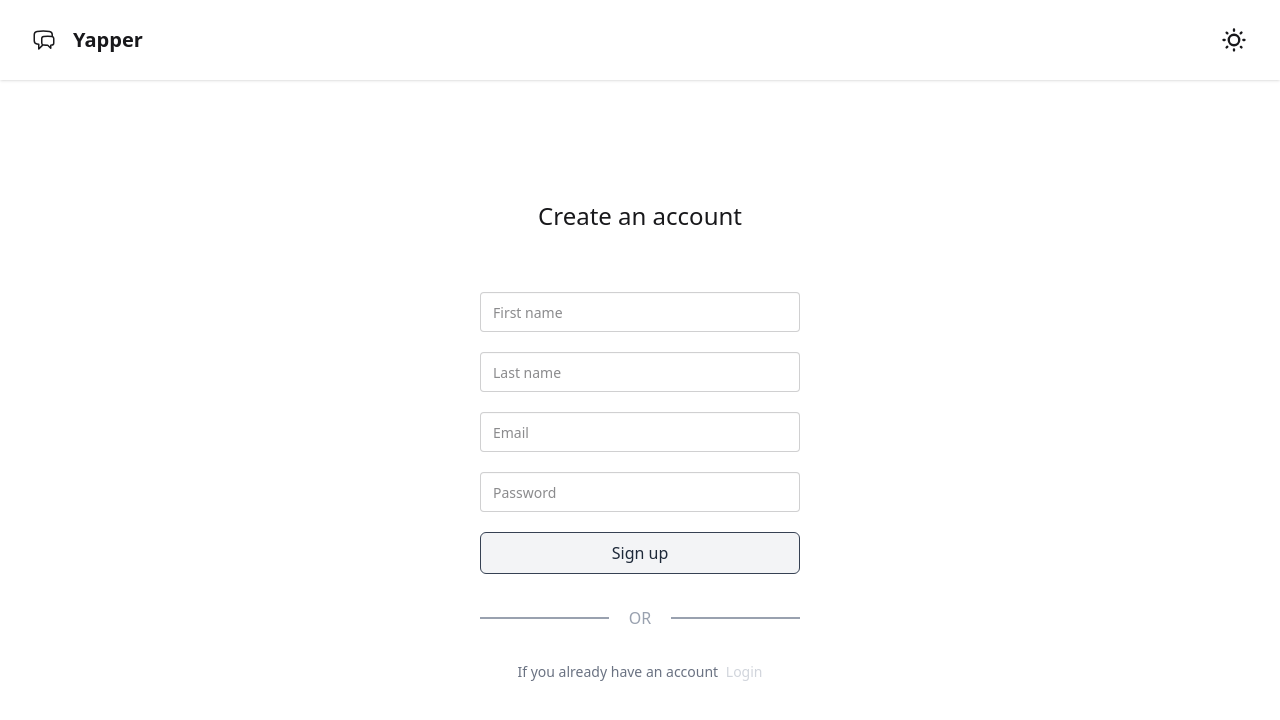
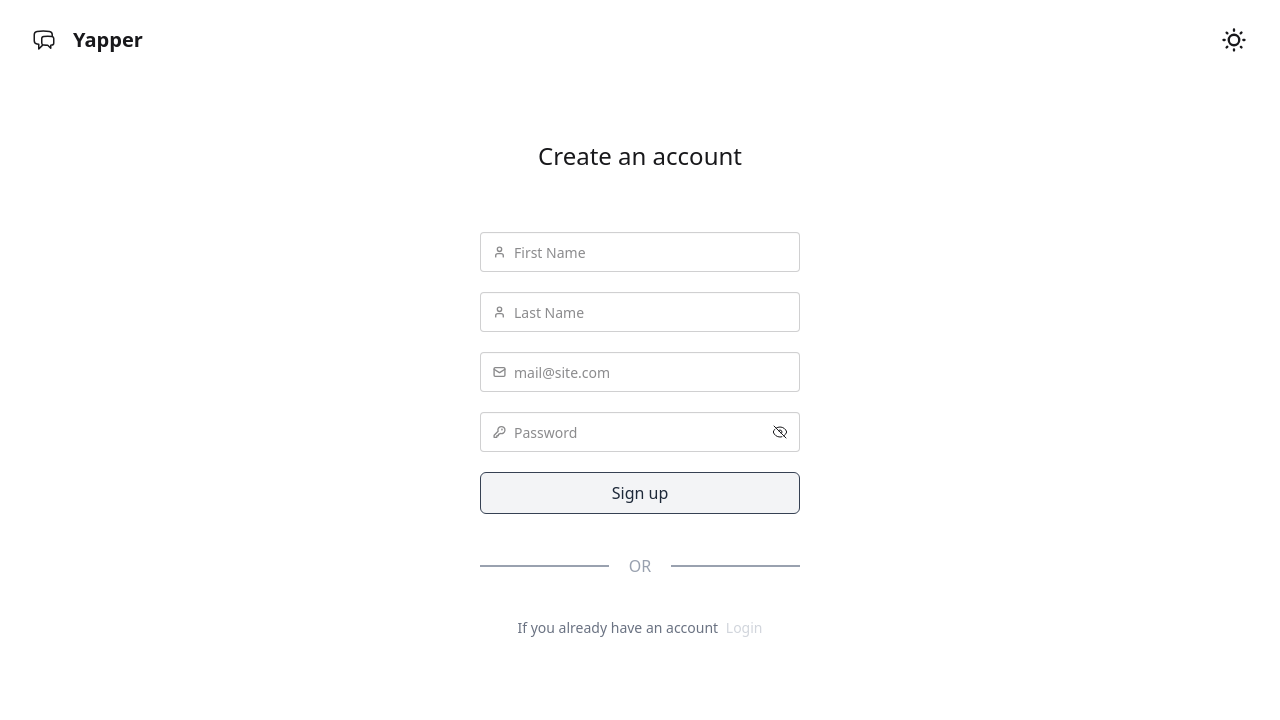
Before and after one commit to harneetsahi/chatApp-Yapper, a React (Vite) app in the folder frontend/: page /signup in a window 1280 px wide. Shown: the top 720 px of the page. Built offline with nearby package versions, Linux system fonts and the light colour scheme; no server answers.

Commit message:
completed signup signin store functionality

```diff
--- a/frontend/package.json
+++ b/frontend/package.json
@@ -16,9 +16,8 @@
     "emoji-picker-react": "^4.12.0",
     "react": "^19.0.0",
     "react-dom": "^19.0.0",
-    "react-redux": "^9.2.0",
+    "react-hot-toast": "^2.5.2",
     "react-router-dom": "^7.3.0",
-    "react-toastify": "^11.0.5",
     "socket.io-client": "^4.8.1",
     "tailwindcss": "^4.0.9",
     "zustand": "^5.0.3"
--- a/frontend/src/App.tsx
+++ b/frontend/src/App.tsx
@@ -1,10 +1,11 @@
 import { BrowserRouter, Routes, Route, Navigate } from "react-router-dom";
+import { Toaster } from "react-hot-toast";
+import { useEffect } from "react";
 import Dashboard from "./pages/Dashboard";
 import Signup from "./pages/Signup";
 import Signin from "./pages/Signin";
 import Home from "./pages/Home";
 import { useAuthStore } from "./store/useAuthStore";
-import { useEffect } from "react";
 import Loader from "./components/Loader";
 import Navbar from "./components/Navbar";
 
@@ -27,6 +28,7 @@ function App() {
   return (
     <>
       <BrowserRouter>
+        <Toaster position="top-right" reverseOrder={false} />
         <Navbar />
         <Routes>
           <Route
--- a/frontend/src/components/Button.tsx
+++ b/frontend/src/components/Button.tsx
@@ -1,7 +1,11 @@
+import React from "react";
+
 interface ButtonProps {
   variant: "primary" | "chat";
-  text: string;
+  text: string | React.JSX.Element;
   type?: "submit" | "button";
+  disabled?: boolean;
+  onClick?: () => void;
 }
 
 const variantStyles = {
@@ -12,11 +16,13 @@ const variantStyles = {
 const defaultStyles =
   "border-1 border-gray-700 py-2 rounded-md bg-gray-100 text-gray-800 cursor-pointer";
 
-function Button({ variant, text, type }: ButtonProps) {
+function Button({ variant, text, type, onClick, disabled }: ButtonProps) {
   return (
     <button
       type={type}
       className={`${variantStyles[variant]} ${defaultStyles}`}
+      onClick={onClick}
+      disabled={disabled}
     >
       {text}
     </button>
--- a/frontend/src/components/Navbar.tsx
+++ b/frontend/src/components/Navbar.tsx
@@ -7,7 +7,7 @@ function Navbar() {
 
   return (
     <>
-      <div className="navbar bg-base-100 shadow-sm px-8 py-5">
+      <div className="navbar bg-base-100 px-8 py-5">
         <div className="flex-none">
           <ChatIcon />
         </div>
--- a/frontend/src/pages/Dashboard.tsx
+++ b/frontend/src/pages/Dashboard.tsx
@@ -4,7 +4,6 @@ import MessageBubble from "../components/MessageBubble";
 import Input from "../components/Input";
 import Button from "../components/Button";
 import EmojiPicker, { EmojiClickData } from "emoji-picker-react";
-import Navbar from "../components/Navbar";
 import { useAuthStore } from "../store/useAuthStore";
 
 function Dashboard() {
@@ -14,17 +13,17 @@ function Dashboard() {
   const [emojiOpen, setEmojiOpen] = useState(false);
   const [textField, setTextField] = useState("");
 
-  const socket = io("ws://localhost:3000");
-  useEffect(() => {
-    socket.on("message", (event) => {
-      setMessages((messages) => [...messages, event.data]);
-      console.log(messages);
-    });
+  // const socket = io("ws://localhost:3000");
+  // useEffect(() => {
+  //   socket.on("message", (event) => {
+  //     setMessages((messages) => [...messages, event.data]);
+  //     console.log(messages);
+  //   });
 
-    return () => {
-      socket.off("message");
-    };
-  }, []);
+  //   return () => {
+  //     socket.off("message");
+  //   };
+  // }, []);
 
   const handleEmoji = (e: EmojiClickData) => {
     setTextField((prev) => prev + e.emoji);
@@ -45,8 +44,7 @@ function Dashboard() {
 
   return (
     <>
-      <Navbar />
-      <div className="h-screen flex flex-col p-5 pt-13">
+      <div className="h-full flex flex-col justify-between p-5">
         <div className="self-center">
           <h1 className="text-2xl">Private Chat Room</h1>
         </div>
--- a/frontend/src/pages/Signin.tsx
+++ b/frontend/src/pages/Signin.tsx
@@ -1,12 +1,17 @@
 import { Link } from "react-router-dom";
+import toast from "react-hot-toast";
 import Button from "../components/Button";
 import MailIcon from "../icons/MailIcon";
 import Input from "../components/Input";
 import PasswordIcon from "../icons/PasswordIcon";
 import { useState } from "react";
 import { useAuthStore } from "../store/useAuthStore";
+import Eye from "../icons/Eye";
+import EyeClose from "../icons/EyeClose";
+import Loader from "../components/Loader";
 
 function Signin() {
+  const [showPassword, setShowPassword] = useState(false);
   const [formData, setFormData] = useState({
     email: "",
     password: "",
@@ -14,15 +19,14 @@ function Signin() {
 
   const { signin, isSigningIn } = useAuthStore();
 
-  const validateForm = () => {};
-
   const handleSubmit = (e: React.FormEvent<HTMLFormElement>) => {
     e.preventDefault();
+    signin(formData);
   };
 
   return (
     <>
-      <div className="flex flex-col items-center h-full pt-30">
+      <div className="flex flex-col items-center h-full justify-center mt-20">
         <h1 className="text-2xl">Log in</h1>
 
         <section className="mt-10">
@@ -44,9 +48,10 @@ function Signin() {
               maxLength={50}
               required={true}
             />
+            <div className="flex relative">
               <Input
                 icon={<PasswordIcon />}
-              type="password"
+                type={showPassword ? "text" : "password"}
                 id="password"
                 placeholder="Password"
                 onChange={(e) =>
@@ -56,11 +61,21 @@ function Signin() {
                 name="password"
                 minLength={8}
                 maxLength={16}
-              pattern="(?=.*\d)(?=.*[a-z])(?=.*[A-Z]).{8,}"
-              title="Must be 8 characters to 16 characters, including number, lowercase letter, uppercase letter, special character"
+                pattern="^(?=.*[A-Z])(?=.*[a-z])(?=.*\d)(?=.*[^\w\s]).{8,16}$"
+                title="Must be 8 to 16 letters long, including 1 number, 1 lowercase letter, 1 uppercase letter, 1 special character"
                 required={true}
               />
-            <Button variant="primary" text={"Log in"} />
+              <button
+                onClick={() => setShowPassword(!showPassword)}
+                className="absolute top-0 bottom-0 right-3"
+              >
+                {showPassword ? <Eye /> : <EyeClose />}
+              </button>
+            </div>
+            <Button
+              variant="primary"
+              text={isSigningIn ? <Loader /> : "Log in"}
+            />
           </form>
 
           <div className="flex items-center gap-5 my-8">
@@ -70,7 +85,7 @@ function Signin() {
           </div>
 
           <div className="text-sm text-center ">
-            <span className=" text-gray-500 mr-1">Don't have an account?</span>
+            <span className=" text-gray-500 mr-2">Don't have an account?</span>
             <Link className="text-gray-300 hover:text-gray-50" to="/signup">
               Sign up
             </Link>
--- a/frontend/src/pages/Signup.tsx
+++ b/frontend/src/pages/Signup.tsx
@@ -1,47 +1,122 @@
-import { Link } from "react-router-dom";
+import { Link, useNavigate } from "react-router-dom";
 import Button from "../components/Button";
+import { useState } from "react";
+import { useAuthStore } from "../store/useAuthStore";
+import MailIcon from "../icons/MailIcon";
 import Input from "../components/Input";
+import PersonIcon from "../icons/PersonIcon";
+import PasswordIcon from "../icons/PasswordIcon";
+import Eye from "../icons/Eye";
+import EyeClose from "../icons/EyeClose";
+import Loader from "../components/Loader";
 
 function Signup() {
+  const navigate = useNavigate();
+  const [showPassword, setShowPassword] = useState(false);
+  const [formData, setFormData] = useState({
+    firstName: "",
+    lastName: "",
+    email: "",
+    password: "",
+  });
+
+  const { signup, isSigningUp } = useAuthStore();
+
+  const handleSubmit = async (e: React.FormEvent<HTMLFormElement>) => {
+    e.preventDefault();
+    await signup(formData);
+    navigate("/signin");
+  };
+
   return (
     <>
-      <div className="flex flex-col items-center h-full pt-30">
+      <div className="flex flex-col items-center h-full my-15">
         <h1 className="text-2xl">Create an account</h1>
 
-        <section className="mt-10">
-          <form action="" className="mt-5 flex flex-col gap-5">
+        <section className="my-10 flex flex-col ">
+          <form
+            action=""
+            onSubmit={handleSubmit}
+            className="mt-5 flex flex-col gap-5"
+          >
             <Input
-              variant="primary"
-              type="text"
+              icon={<PersonIcon />}
+              type="firstname"
+              id="firstname"
+              placeholder="First Name"
+              onChange={(e) =>
+                setFormData({ ...formData, firstName: e.target.value.trim() })
+              }
+              value={formData.firstName}
               name="firstname"
-              id="firstname"
-              placeholder="First name"
+              minLength={3}
+              maxLength={50}
+              title={"Must have at least 3 letters and max 50 letters"}
+              required={true}
+            />
+
+            <Input
+              icon={<PersonIcon />}
+              type="lastname"
+              id="lastname"
+              placeholder="Last Name"
+              onChange={(e) =>
+                setFormData({ ...formData, lastName: e.target.value.trim() })
+              }
+              value={formData.lastName}
+              name="lastname"
+              minLength={2}
+              maxLength={50}
+              title={"Must have at least 2 letters and max 50 letters"}
+              required={true}
             />
             <Input
+              icon={<MailIcon />}
+              type="email"
+              id="email"
+              placeholder="mail@site.com"
+              onChange={(e) =>
+                setFormData({ ...formData, email: e.target.value })
+              }
+              value={formData.email}
+              name="email"
+              maxLength={50}
+              required={true}
+            />
+            <div className="flex relative">
+              <Input
+                icon={<PasswordIcon />}
+                type={showPassword ? "text" : "password"}
+                id="password"
+                placeholder="Password"
+                onChange={(e) =>
+                  setFormData({ ...formData, password: e.target.value })
+                }
+                value={formData.password}
+                name="password"
+                minLength={8}
+                maxLength={16}
+                pattern="^(?=.*[A-Z])(?=.*[a-z])(?=.*\d)(?=.*[^\w\s]).{8,16}$"
+                title="Must be 8 to 16 letters long, including 1 number, 1 lowercase letter, 1 uppercase letter, 1 special character"
+                required={true}
+              />
+              <button
+                onClick={() => setShowPassword(!showPassword)}
+                className="absolute top-0 bottom-0 right-3"
+              >
+                {showPassword ? <Eye /> : <EyeClose />}
+              </button>
+            </div>
+
+            <Button
+              disabled={isSigningUp}
+              type="submit"
               variant="primary"
-              type="text"
-              name="lastname"
-              id="lastname"
-              placeholder="Last name"
+              text={isSigningUp ? <Loader /> : "Sign up"}
             />
-            <Input
-              variant="primary"
-              type="email"
-              name="email"
-              id="email"
-              placeholder="Email"
-            />
-            <Input
-              variant="primary"
-              type="password"
-              name="password"
-              id="password"
-              placeholder="Password"
-            />
-            <Button variant="primary" text={"Sign up"} />
           </form>
 
-          <div className="flex items-center gap-5 my-8">
+          <div className="flex items-center gap-5 my-10">
             <span className="border-1 border-gray-400 flex-1 h-.5 "></span>
             <span className="w-max text-gray-400">OR</span>
             <span className="border-1 border-gray-400 flex-1 h-.5 "></span>
```
Also changed, not shown: frontend/src/store/useAuthStore.ts (+34 -3 lines), 1 other file (tests, documents, lock files or other folders). Lines whose indentation alone changed are shown as unchanged.
